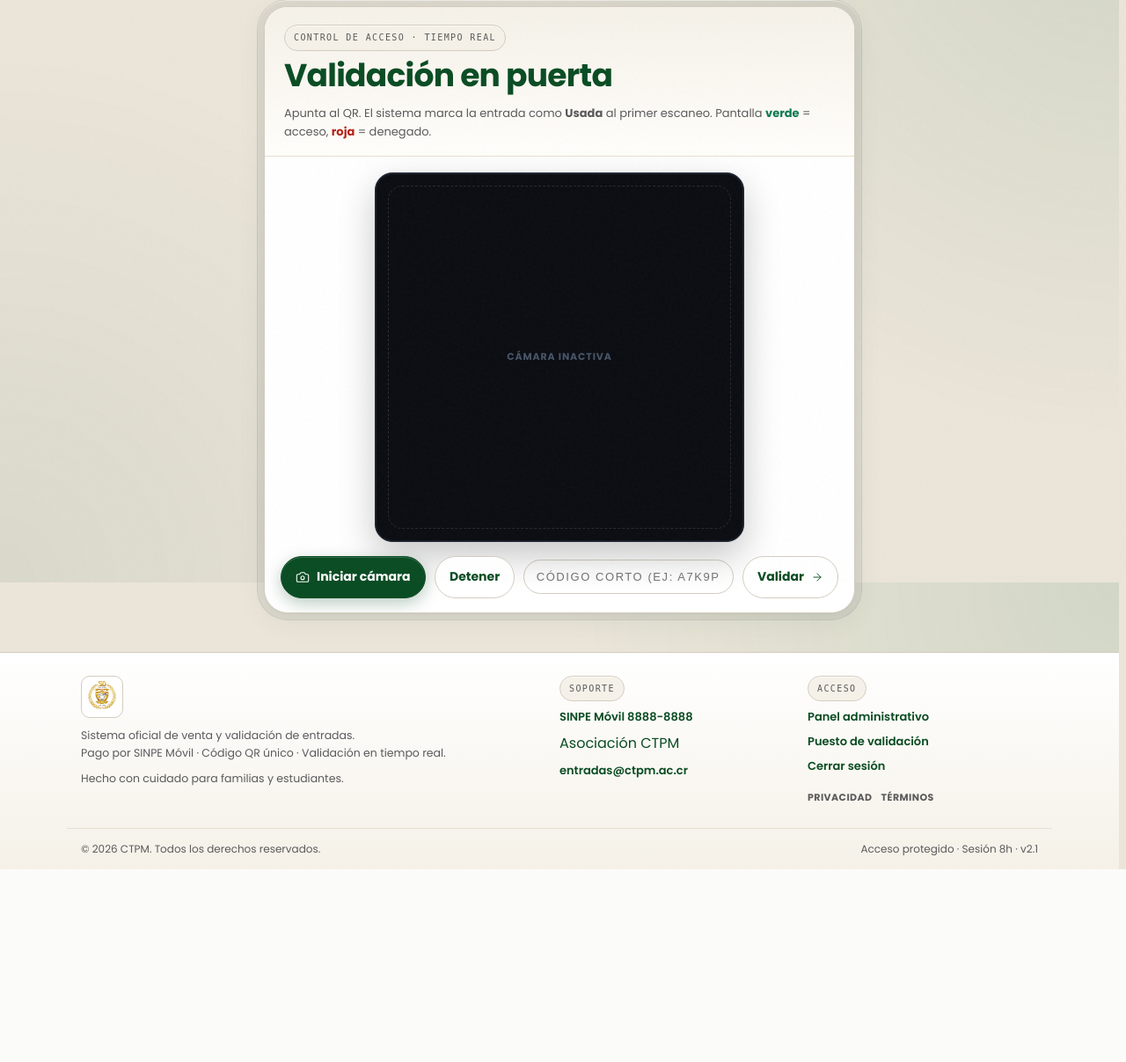
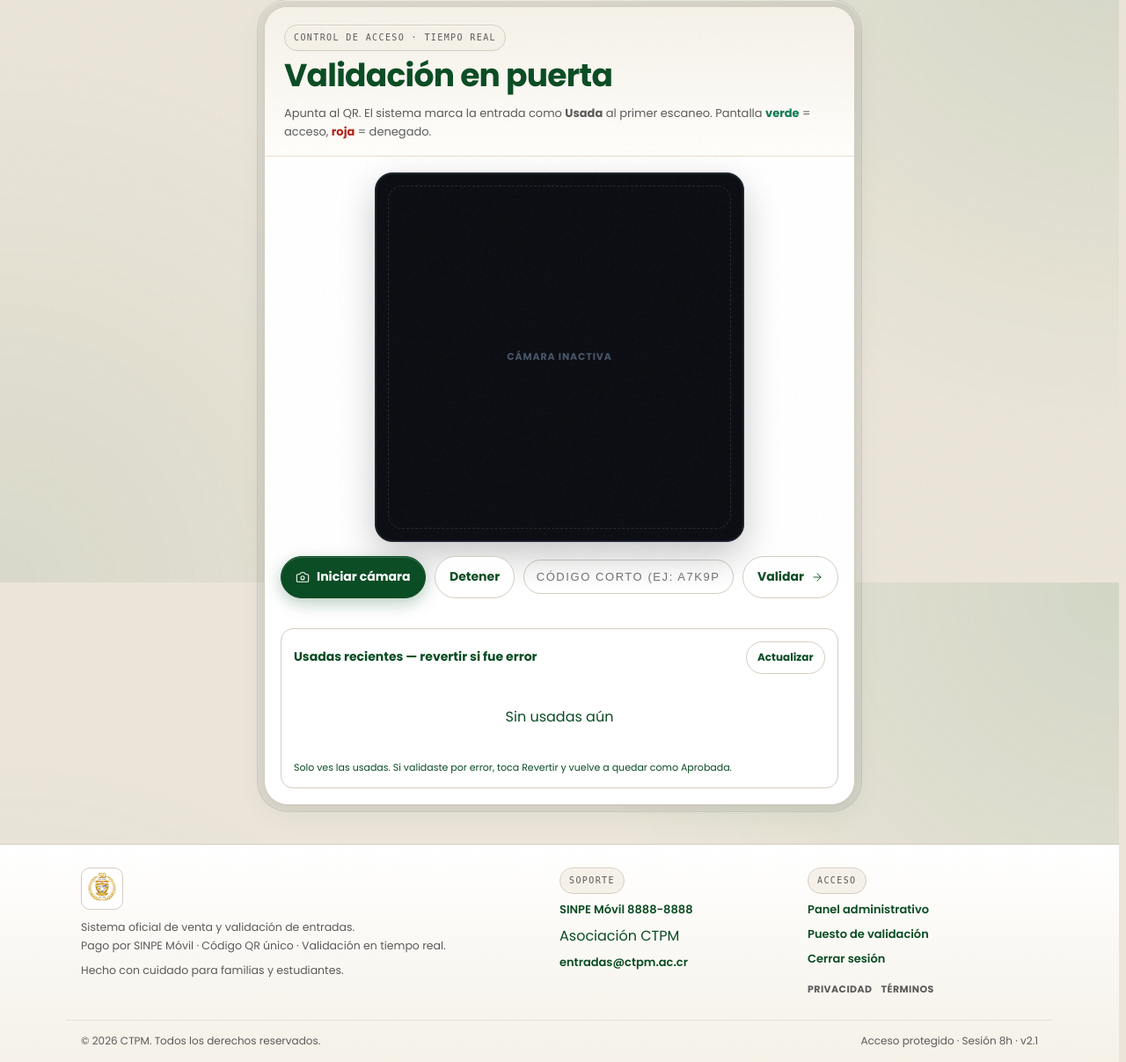
Before and after one commit to greikol4321-hub/entradas-ctpm, a Flask app: page /scanner in a window 1280 px wide. Shown: the part 138-1345 px from the top of the page at 88% size. Before the commit the page ends 1126 px from the top, so only its background shows below. Run offline with Flask 3, Linux system fonts and the light colour scheme; the visitor is signed in with stand-in values (Sample User, id 1); data that the repository does not hold is empty; some libraries are stand-ins or nearby versions; some web fonts are replaced.

Commit message:
security: login solo DB, fix role_required precedence, portero solo scanner + historial usadas y revertir como centro de datos

```diff
--- a/app.py
+++ b/app.py
@@ -246,7 +246,9 @@ def role_required(*roles):
                     return jsonify(ok=False, msg="No autenticado"), 401
                 return redirect(url_for("login"))
             if roles and session.get("rol") not in roles:
-                return jsonify(ok=False, msg="Sin permiso"), 403 if request.path.startswith("/api/") else (render_template("403.html"), 403)
+                if request.path.startswith("/api/"):
+                    return jsonify(ok=False, msg="Sin permiso"), 403
+                return render_template("403.html"), 403
             return fn(*a, **kw)
         return wrapper
     return deco
@@ -325,16 +327,8 @@ def api_login():
             dest = nxt if nxt.startswith("/") else (url_for("admin") if u["rol"]=="admin" else url_for("scanner"))
             log_audit("login_ok", None, {"user": username, "rol": u["rol"]})
             return jsonify(ok=True, msg="Bienvenido", rol=u["rol"], redirect=dest)
-    except Exception:
-        pass
-    if username==DEMO_USER and password==DEMO_PASS:
-        session.permanent=True
-        session["uid"]="demo-admin"
-        session["username"]=DEMO_USER
-        session["rol"]="admin"
-        dest = nxt if nxt.startswith("/") else url_for("admin")
-        log_audit("login_ok", None, {"user": username, "rol": "admin", "demo": True})
-        return jsonify(ok=True, msg="Bienvenido", rol="admin", redirect=dest)
+    except Exception as e:
+        print(f"[CTPM] login db err: {e}")
     log_audit("login_fail", None, {"user": username})
     return jsonify(ok=False, msg="Credenciales inválidas"), 401
 
@@ -430,6 +424,7 @@ def comprar():
 # --- API: listar ---
 @app.get("/api/entradas")
 @login_required
+@role_required("admin")
 def listar():
     estado = request.args.get("estado","")
     ubicacion = request.args.get("ubicacion","")
@@ -701,6 +696,34 @@ def validar():
     except Exception as e:
         return jsonify(ok=False, estado="ERROR", msg=f"Error: {e}"), 500
 
+@app.get("/api/historial")
+@login_required
+def historial():
+    if session.get("rol") not in ("admin", "portero"):
+        return jsonify(ok=False, msg="No autorizado"), 403
+    rows = fetch_all("SELECT id, codigo, nombre_completo, cedula, ubicacion, mesa_numero, fecha_uso FROM entradas WHERE estado='Usada' ORDER BY fecha_uso DESC LIMIT 20")
+    for r in rows:
+        if r.get("fecha_uso") and isinstance(r["fecha_uso"], datetime):
+            r["fecha_uso"] = r["fecha_uso"].strftime("%Y-%m-%d %H:%M")
+    return jsonify(rows)
+
+@app.post("/api/revertir/<codigo>")
+@login_required
+def revertir(codigo):
+    if session.get("rol") not in ("admin", "portero"):
+        return jsonify(ok=False, msg="No autorizado"), 403
+    code = codigo.strip().upper()
+    row = fetch_one("SELECT id, estado, codigo FROM entradas WHERE codigo=%s", (code,))
+    if not row:
+        return jsonify(ok=False, msg="Código no encontrado"), 404
+    if row["estado"] != "Usada":
+        return jsonify(ok=False, msg=f"Solo se puede revertir Usada, está {row['estado']}"), 400
+    r = exec_sql("UPDATE entradas SET estado='Aprobada', fecha_uso=NULL WHERE id=%s", (row["id"],))
+    if isinstance(r, Exception):
+        return jsonify(ok=False, msg=str(r)), 500
+    log_audit("revertir", row["id"], {"codigo": code})
+    return jsonify(ok=True, msg=f"Código {code} revertido a Aprobada")
+
 @app.get("/uploads/<path:fname>")
 @login_required
 def uploads(fname):
--- a/templates/scanner.html
+++ b/templates/scanner.html
@@ -25,6 +25,14 @@
         <h2 id="resultTitle"></h2>
         <p id="resultMsg"></p>
         <p id="resultMeta" class="small muted"></p>
+      </div>
+      <div id="historialWrap" style="margin:18px; background:var(--surface); border:1px solid var(--line); border-radius:14px; padding:14px;">
+        <div style="display:flex; justify-content:space-between; align-items:center; margin-bottom:10px; gap:10px;">
+          <h3 style="margin:0; font-size:14px;">Usadas recientes — revertir si fue error</h3>
+          <button id="btnReloadHist" class="btn sm">Actualizar</button>
+        </div>
+        <div id="historial" class="muted small" style="text-align:center; padding:12px;">Cargando...</div>
+        <p class="muted small" style="margin:8px 0 0; font-size:11px;">Solo ves las usadas. Si validaste por error, toca Revertir y vuelve a quedar como Aprobada.</p>
       </div>
     </div>
   </div>
@@ -86,5 +94,35 @@ document.getElementById('btnStop').onclick=async()=>{
 };
 document.getElementById('btnManual').onclick=()=> validar(document.getElementById('manualId').value);
 document.getElementById('manualId').addEventListener('keydown',e=>{ if(e.key==='Enter') validar(e.target.value); });
+// historial usadas + revertir (como centro de datos)
+async function cargarHistorial(){
+  const h=document.getElementById('historial');
+  if(!h) return;
+  h.innerHTML='<p class="muted small" style="text-align:center;">Cargando...</p>';
+  try{
+    const r=await fetch('/api/historial');
+    if(r.status===401){ location.href='/login?nxt='+encodeURIComponent(location.pathname); return; }
+    const rows=await r.json();
+    if(!Array.isArray(rows) || !rows.length){ h.innerHTML='<p class="muted small" style="text-align:center;">Sin usadas aún</p>'; return; }
+    h.innerHTML = rows.map(u=>`<div style="display:flex; justify-content:space-between; align-items:center; gap:10px; padding:8px 0; border-bottom:1px solid var(--line-2);"><div style="text-align:left;"><strong class="mono">${u.codigo||''}</strong> — ${u.nombre_completo||''} <span class="muted small">${u.cedula||''}</span> · ${u.ubicacion||''}${u.mesa_numero?' Mesa '+u.mesa_numero:''}<br><span class="muted small">${u.fecha_uso||''}</span></div><button class="btn sm" data-revert="${u.codigo||''}">Revertir</button></div>`).join('');
+  }catch(e){ h.textContent='Error al cargar historial'; }
+}
+document.getElementById('btnReloadHist')?.addEventListener('click', cargarHistorial);
+document.getElementById('historial')?.addEventListener('click', async e=>{
+  const code=e.target.closest('[data-revert]')?.dataset.revert;
+  if(!code) return;
+  if(!confirm(`¿Revertir ${code} a Aprobada para volver a usar?`)) return;
+  const r=await fetch('/api/revertir/'+encodeURIComponent(code),{method:'POST'});
+  const j=await r.json();
+  alert(j.msg|| (j.ok?'Revertido':'Error'));
+  if(r.ok) cargarHistorial();
+});
+// recargar historial después de cada validación exitosa
+const _origShow=show;
+show=function(ok,title,msg,meta){
+  _origShow(ok,title,msg,meta);
+  if(ok) setTimeout(cargarHistorial, 600);
+};
+cargarHistorial();
 </script>
 {% endblock %}
```
